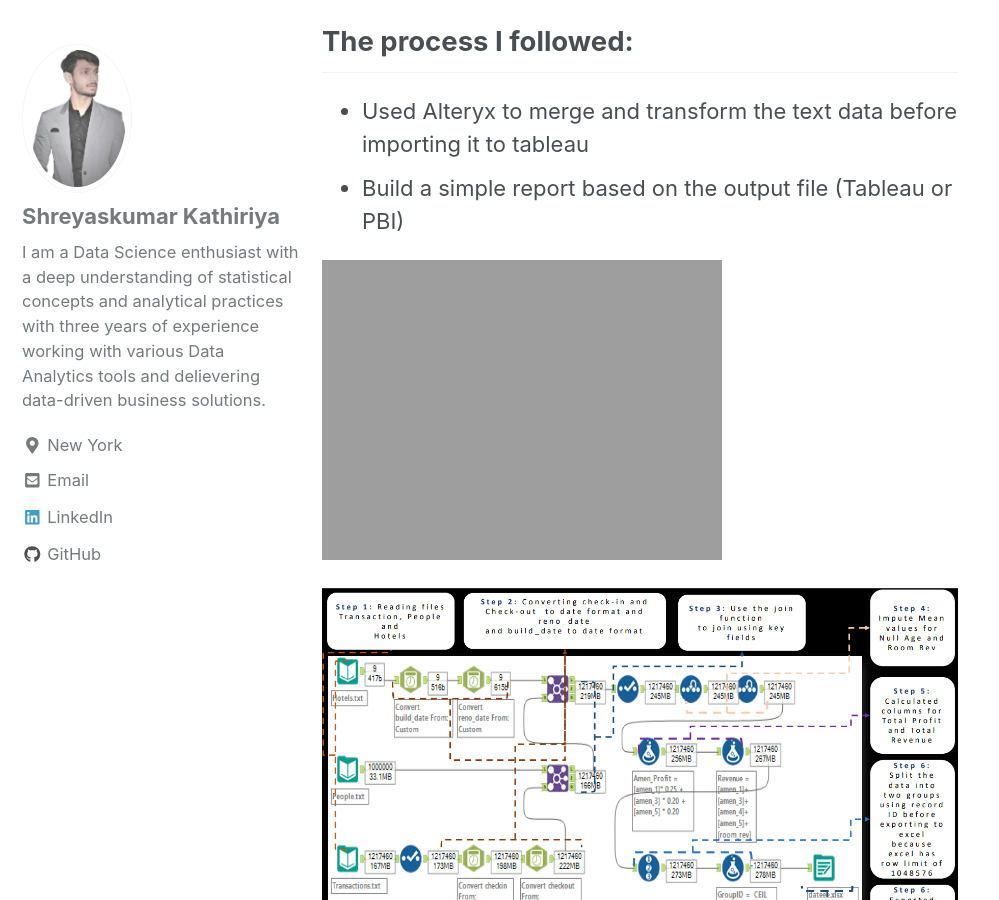
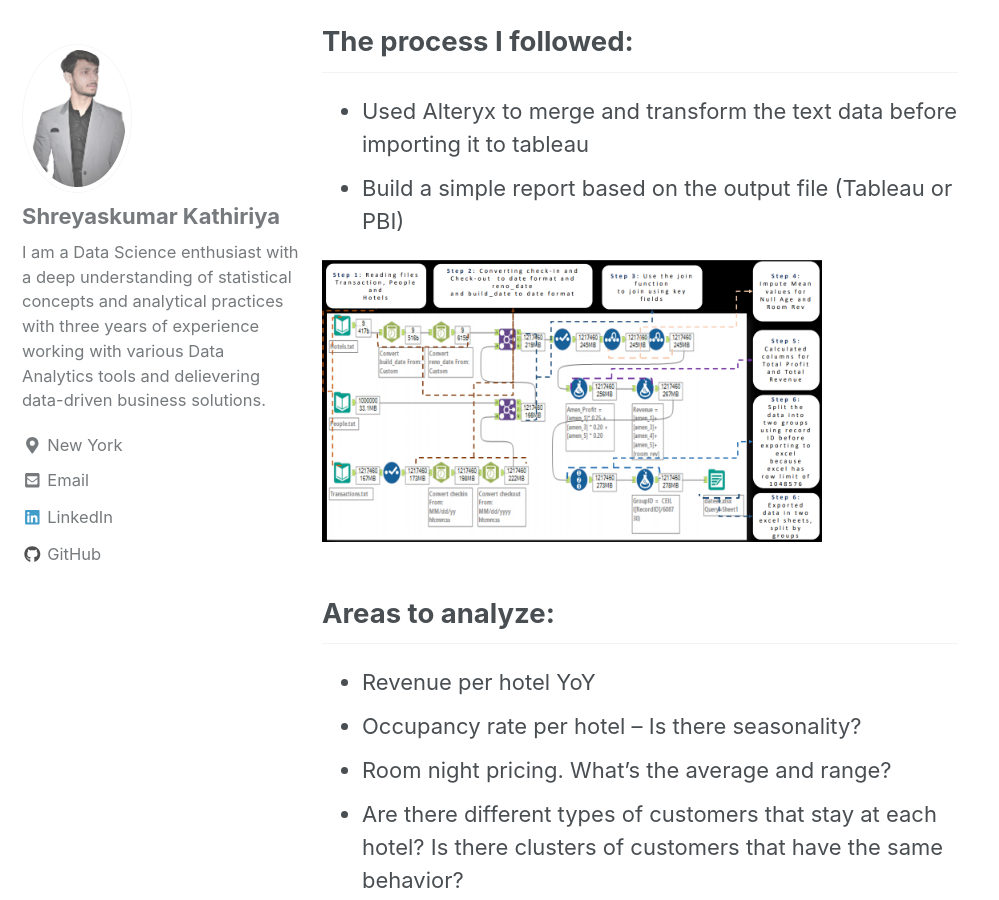
Before and after one commit to Shreyash1811/Shreyash1811.github.io, a Jekyll site: the page built from _posts/2020-06-02-tableau_harriott_hotel_casestudy.md, in a window 1280 px wide and 900 px high, scrolled down 1465 px. Shown: the whole window, without its empty margins (0-999 px from the left). Built offline with Jekyll 4.4.1, drawn with Linux system fonts in a browser that asks for light colours; nearby versions of some CDN libraries.

Commit message:
Update 2020-06-02-tableau_harriott_hotel_casestudy.md

```diff
--- a/_posts/2020-06-02-tableau_harriott_hotel_casestudy.md
+++ b/_posts/2020-06-02-tableau_harriott_hotel_casestudy.md
@@ -24,9 +24,7 @@
 - Used Alteryx to merge and transform the text data before importing it to tableau
 - Build a simple report based on the output file (Tableau or PBI)
 
-![png](\images\harriott_group\alteryx_flow.PNG =1200x500)
-
-<img src="\images\harriott_group\alteryx_flow.PNG" alt="drawing" length="1200"/>
+<img src="\images\harriott_group\alteryx_flow.PNG" alt="drawing" length="1600" width="500"/>
 
 ## Areas to analyze:
 - Revenue per hotel YoY
```
